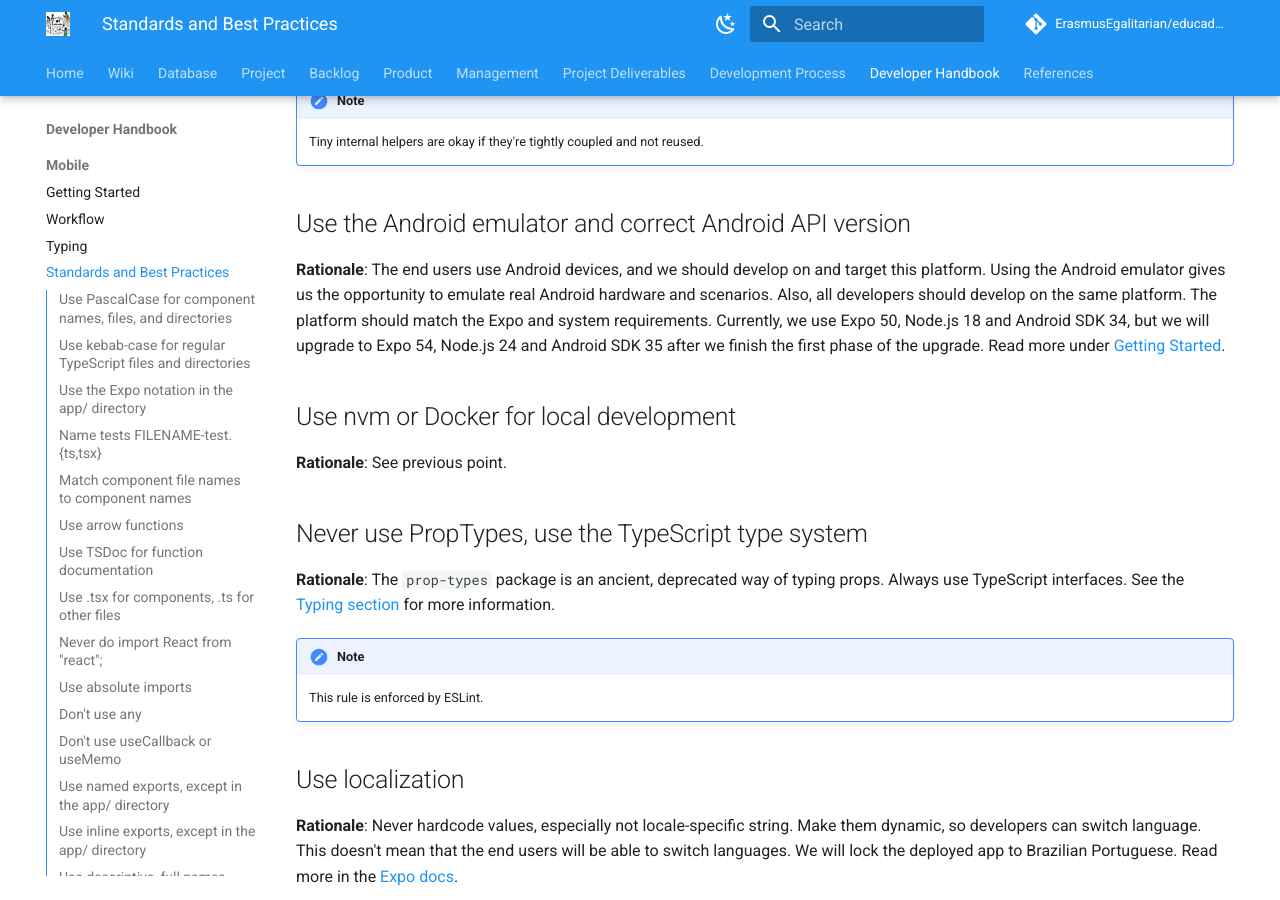
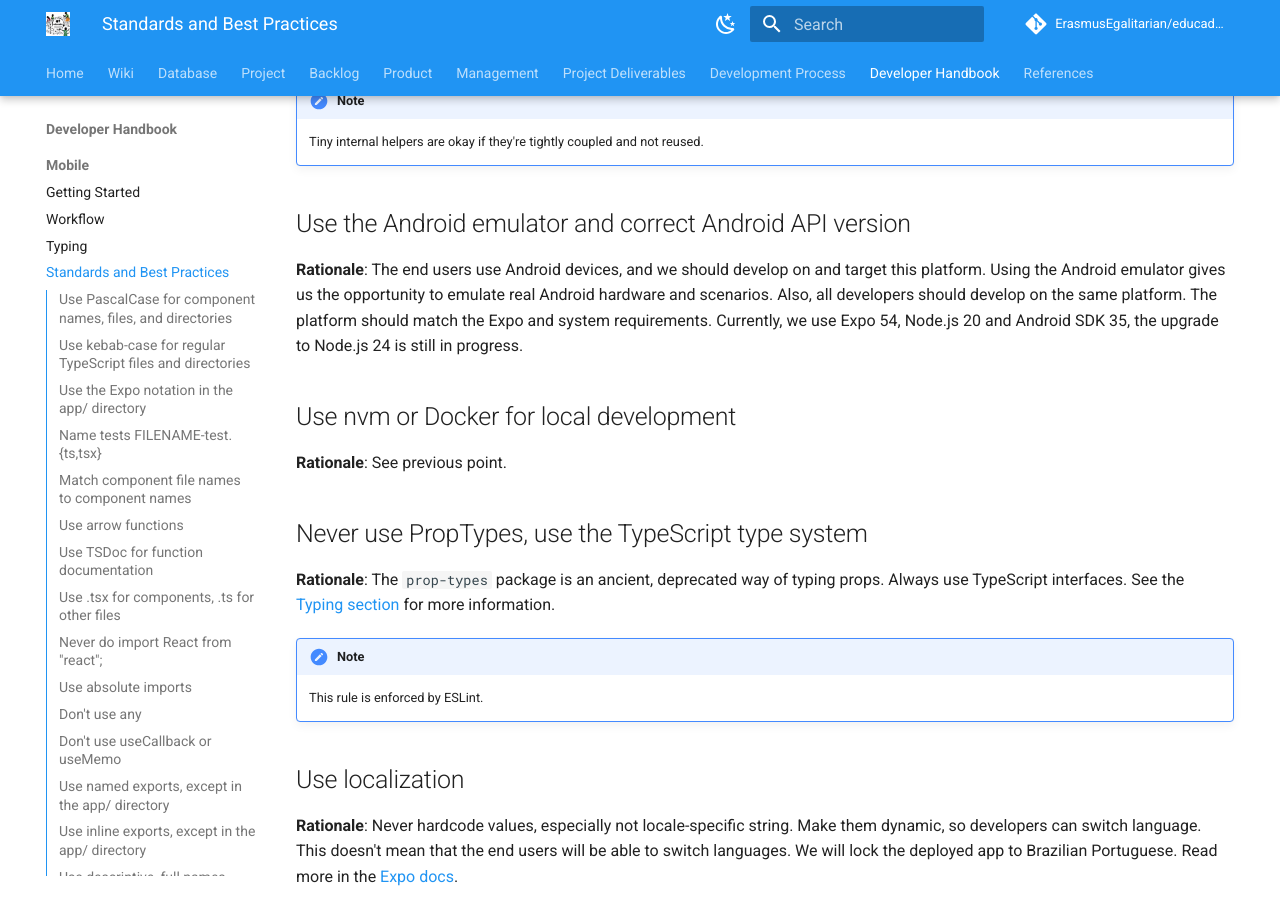
Before and after one commit to ErasmusEgalitarian/educado-docs, an MkDocs documentation site: the page built from docs/handbook/mobile/standards.md, in a window 1280 px wide and 900 px high, scrolled down 4408 px. Built offline with MkDocs 1.6.1 and Material for MkDocs 9.7.7, drawn with Linux system fonts in a browser that asks for light colours; comment, search, counter and statistics services are not loaded.

Commit message:
fix: Updated mobile documentation to guide the user to use the recommended setup for the Expo 54 upgrade

```diff
--- a/docs/handbook/mobile/standards.md
+++ b/docs/handbook/mobile/standards.md
@@ -171,9 +171,8 @@ export default Course;
 
 **Rationale**: The end users use Android devices, and we should develop on and target this platform. Using the Android
 emulator gives us the opportunity to emulate real Android hardware and scenarios. Also, all developers should develop on
-the same platform. The platform should match the Expo and system requirements. Currently, we use Expo 50, Node.js 18 and
-Android SDK 34, but we will upgrade to Expo 54, Node.js 24 and Android SDK 35 after we finish the first phase of the
-upgrade. Read more under [Getting Started](./getting-started.md).
+the same platform. The platform should match the Expo and system requirements. Currently, we use Expo 54, Node.js 20 and
+Android SDK 35, the upgrade to Node.js 24 is still in progress.
 
 ## Use nvm or Docker for local development
 
```
Also changed, not shown: docs/handbook/mobile/getting-started.md (+2 -2 lines).
